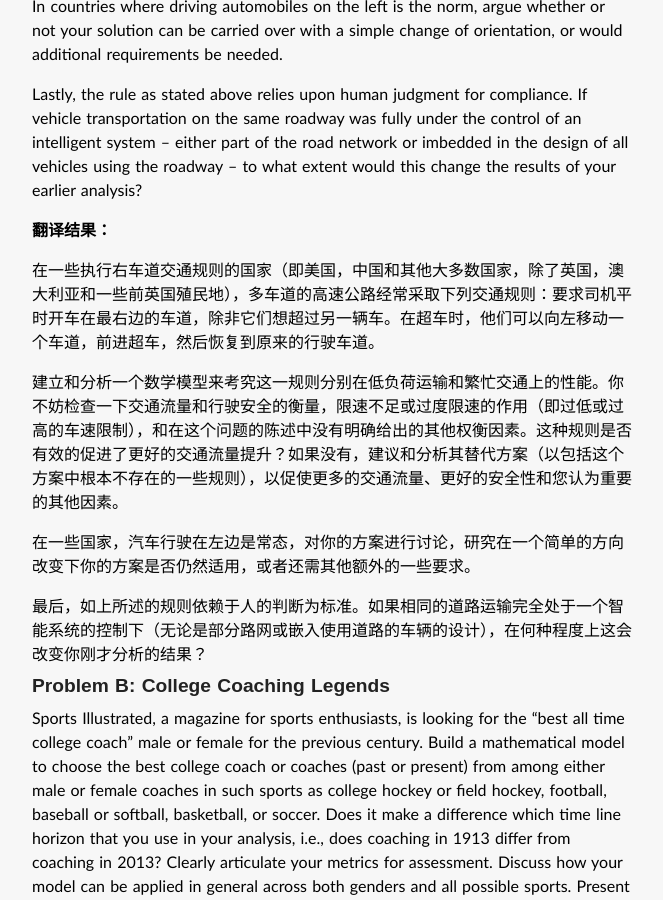
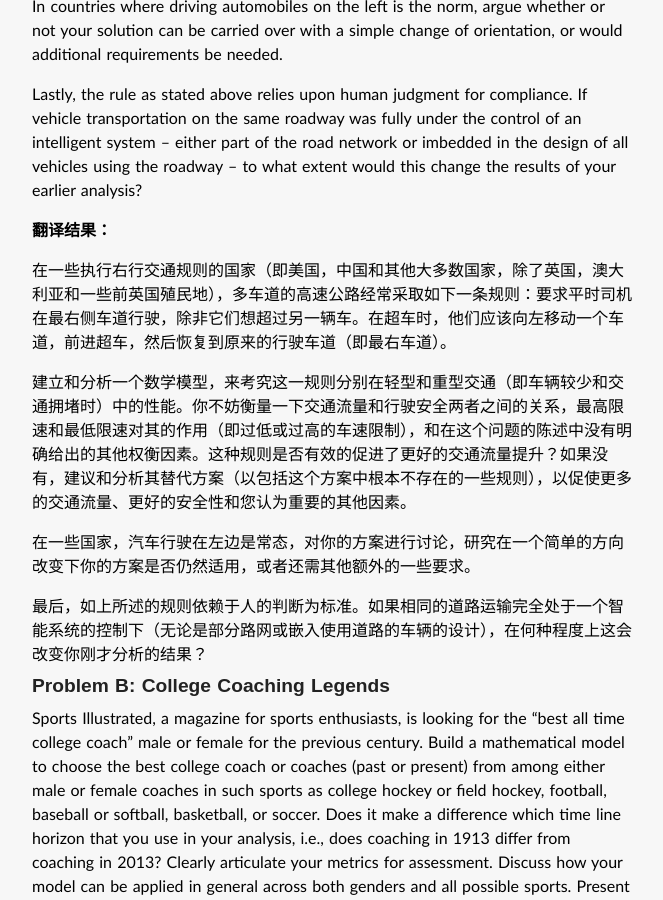
Before and after one commit to jessica0530/hijiangtao.github.io, a Jekyll site: the page built from _posts/2014-02-07-mcmtranslation.md, in a window 1280 px wide and 900 px high, scrolled down 553 px. Shown: the whole window, without its empty margins (308-971 px from the left). Built offline with Jekyll 4.4.1, drawn with Linux system fonts in a browser that asks for light colours; some web fonts are replaced; Markdown is read by kramdown in place of the engine named in the settings; comment, search, counter and statistics services are not loaded.

Commit message:
Modify The MCM_translation

```diff
--- a/_posts/2014-02-07-mcmtranslation.md
+++ b/_posts/2014-02-07-mcmtranslation.md
@@ -23,9 +23,9 @@ Lastly, the rule as stated above relies upon human judgment for compliance. If v
 
 **翻译结果：**
 
-在一些执行右车道交通规则的国家（即美国，中国和其他大多数国家，除了英国，澳大利亚和一些前英国殖民地），多车道的高速公路经常采取下列交通规则：要求司机平时开车在最右边的车道，除非它们想超过另一辆车。在超车时，他们可以向左移动一个车道，前进超车，然后恢复到原来的行驶车道。
+在一些执行右行交通规则的国家（即美国，中国和其他大多数国家，除了英国，澳大利亚和一些前英国殖民地），多车道的高速公路经常采取如下一条规则：要求平时司机在最右侧车道行驶，除非它们想超过另一辆车。在超车时，他们应该向左移动一个车道，前进超车，然后恢复到原来的行驶车道（即最右车道）。
 
-建立和分析一个数学模型来考究这一规则分别在低负荷运输和繁忙交通上的性能。你不妨检查一下交通流量和行驶安全的衡量，限速不足或过度限速的作用（即过低或过高的车速限制），和在这个问题的陈述中没有明确给出的其他权衡因素。这种规则是否有效的促进了更好的交通流量提升？如果没有，建议和分析其替代方案（以包括这个方案中根本不存在的一些规则），以促使更多的交通流量、更好的安全性和您认为重要的其他因素。
+建立和分析一个数学模型，来考究这一规则分别在轻型和重型交通（即车辆较少和交通拥堵时）中的性能。你不妨衡量一下交通流量和行驶安全两者之间的关系，最高限速和最低限速对其的作用（即过低或过高的车速限制），和在这个问题的陈述中没有明确给出的其他权衡因素。这种规则是否有效的促进了更好的交通流量提升？如果没有，建议和分析其替代方案（以包括这个方案中根本不存在的一些规则），以促使更多的交通流量、更好的安全性和您认为重要的其他因素。
 
 在一些国家，汽车行驶在左边是常态，对你的方案进行讨论，研究在一个简单的方向改变下你的方案是否仍然适用，或者还需其他额外的一些要求。
 
```
